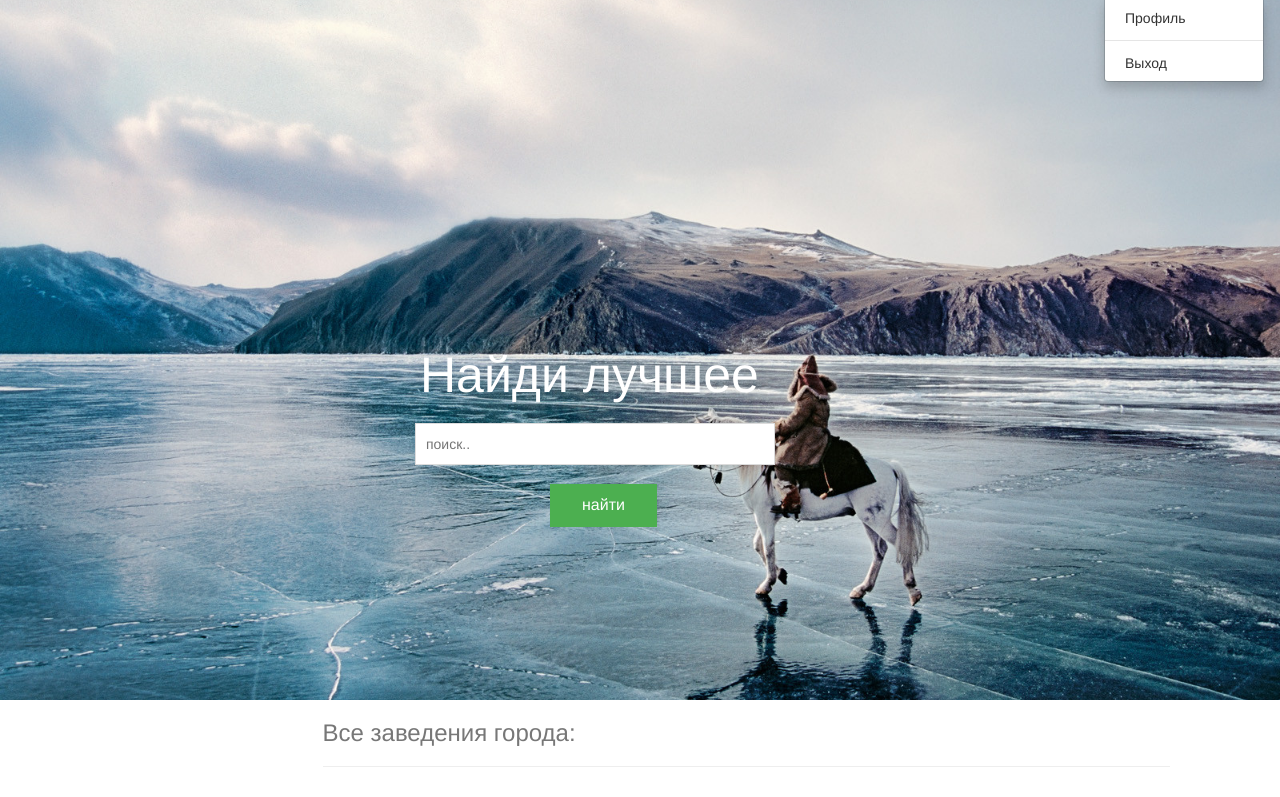
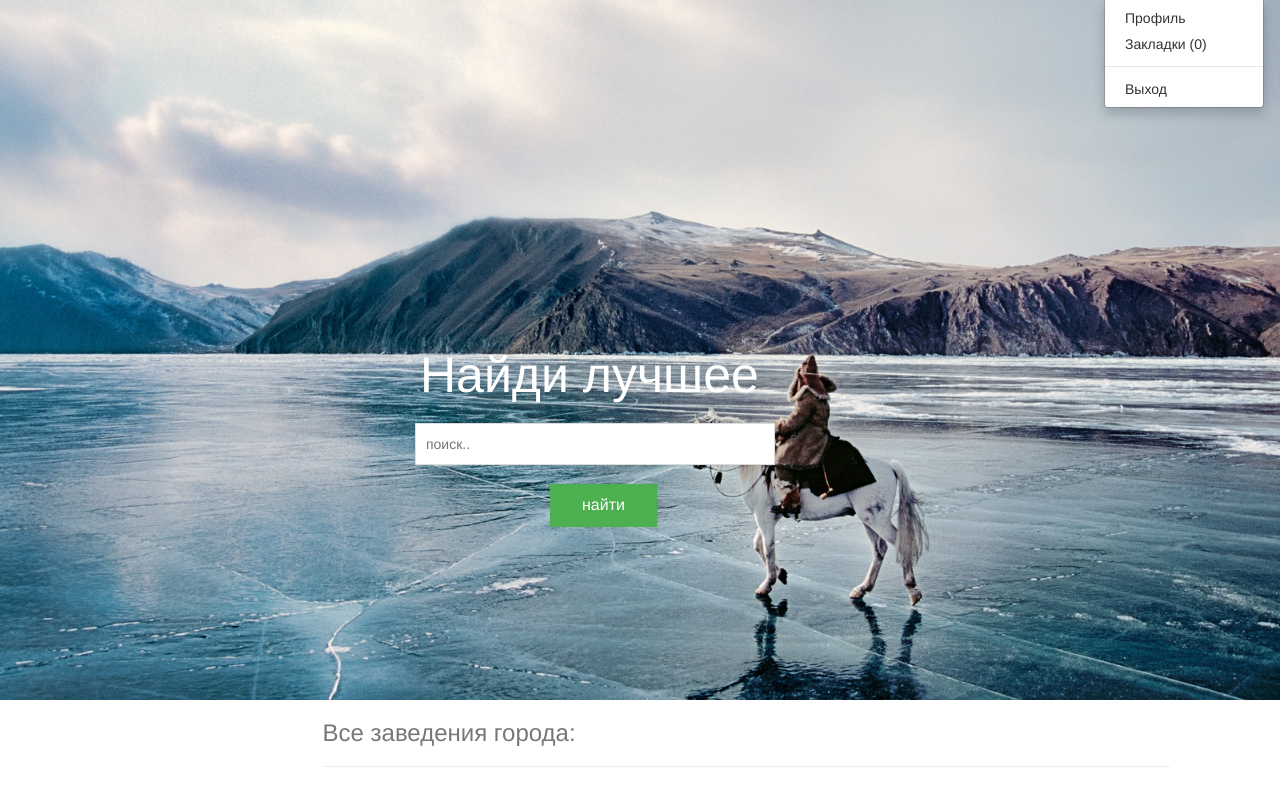
Before and after one commit to Ryskulov/psychic-sniffle, a Django app: page / in a window 1280 px wide, after a click that opens the changed part. Shown: the part 52-849 px from the top of the page. Run offline with Django 3.2, Linux system fonts and the light colour scheme; the visitor is signed in with stand-in values (Sample User, id 1); data that the repository does not hold is empty; parts of the project's set-up code (start-up, migrations or seed data) failed here and were passed over; some libraries are stand-ins or nearby versions.

Commit message:
сделал count для закладок в меню

```diff
--- a/psychic_sniffle/templates/_layouts/base.html
+++ b/psychic_sniffle/templates/_layouts/base.html
@@ -91,6 +91,7 @@
                            aria-expanded="false">Hello, {{ request.user.username }} <span class="caret"></span></a>
                         <ul class="dropdown-menu">
                             <li><a href="{% url 'profile_detail_private' %}">Профиль</a></li>
+                            <li><a href="{% url 'profiles_bookmark_list' %}">Закладки ({{ request.user.profile.favorites.all.count }})</a></li>
                             <li role="separator" class="divider"></li>
                             <li><a href="{% url 'signout' %}">Выход</a></li>
                         </ul>
--- a/psychic_sniffle/templates/places/list.html
+++ b/psychic_sniffle/templates/places/list.html
@@ -1,6 +1,6 @@
 {% extends "base/home.html" %}
 {% load static %}
-
+{% block page_title %}Список всех заведений{% endblock %}
 
 {% block content %}
   {{ block.super }}
```
